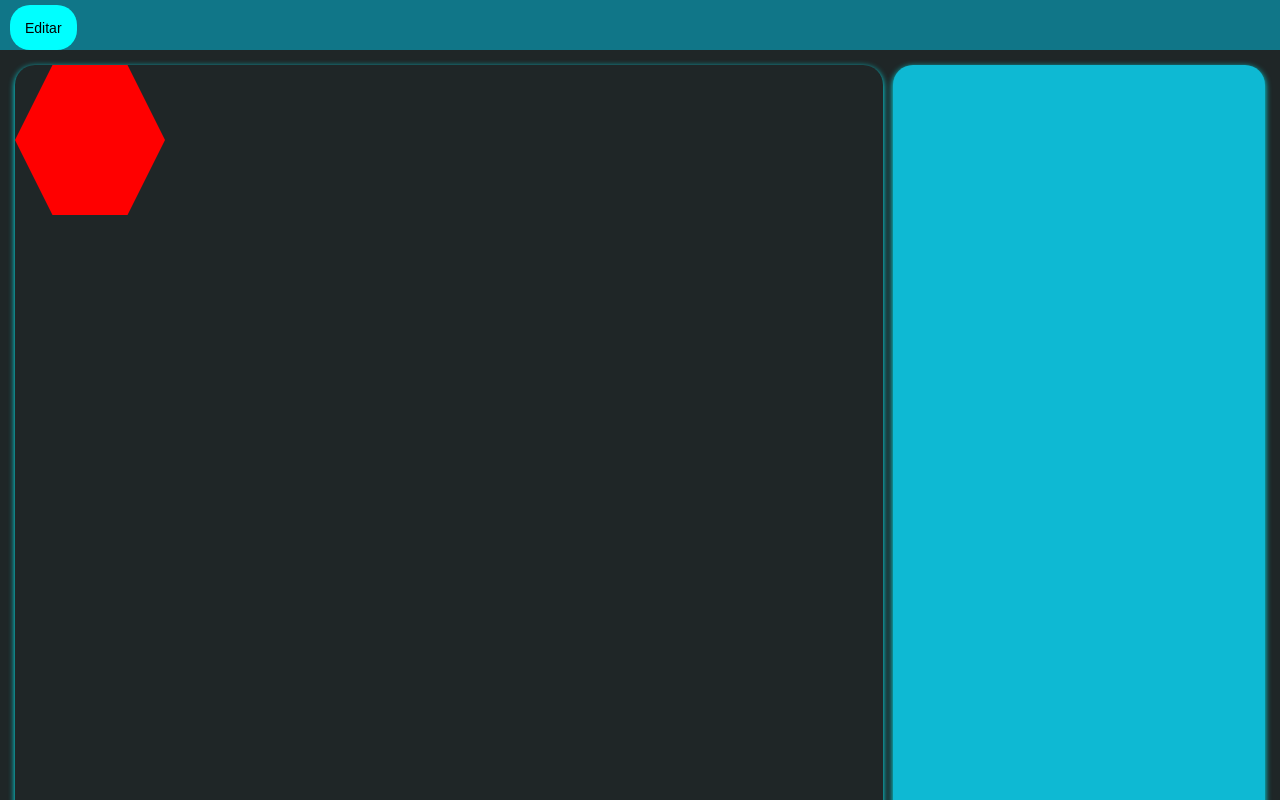
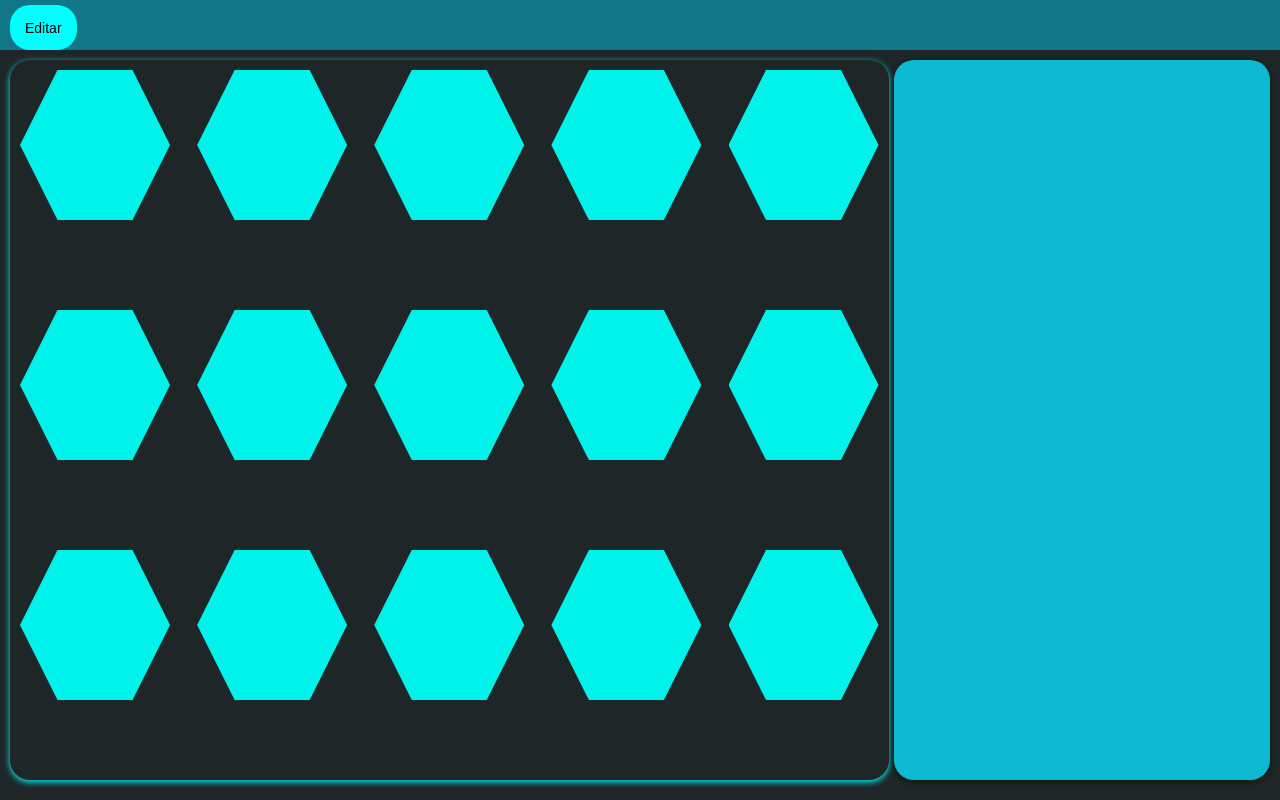
Before and after one commit to Clwser32/Patitas, a plain HTML site: page index.html in a window 1280 px wide. Shown: the top 800 px of the page. Drawn offline with Linux system fonts and the light colour scheme.

Commit message:
18/04/24 arregle el resposive

```diff
--- a/index.html
+++ b/index.html
@@ -13,11 +13,10 @@
       <div class="modal-container" id="modal_container">
         <div class="modal">
           <h1>ventana modal</h1>
-          <p>
-            Lorem ipsum, dolor sit amet consectetur adipisicing elit. Sunt,
-            reprehenderit ipsam reiciendis nemo cum repudiandae impedit maxime
-            totam ex error! Repellat neque ipsum, ipsa aperiam inventore nihil
-            suscipit quibusdam maiores!
+          <form id="formulario">
+            <input type="file" id="imagen" accept="image/*">
+            <button type="submit">Agregar Imagen</button>
+          </form>
           </p>
           <button id="close">cerrar</button>
         </div>
@@ -26,14 +25,28 @@
 
     <div class="contenedorpadre">
       <div class="contenedor1">
-        <div class="hexagon-container">
-          <div class="hexagon"></div>
-        </div>
-        <div class="nombre1"></div>
-      </div>
 
-      <div class="contenedor2"></div>
+        <div class="hexagon"></div>
+        <div class="hexagon"></div>
+        <div class="hexagon"></div>
+        <div class="hexagon"></div>
+        <div class="hexagon"></div>
+        <div class="hexagon"></div>
+        <div class="hexagon"></div>
+        <div class="hexagon"></div>
+        <div class="hexagon"></div>
+        <div class="hexagon"></div>
+        <div class="hexagon"></div>
+        <div class="hexagon"></div>
+        <div class="hexagon"></div>
+        <div class="hexagon"></div>
+        <div class="hexagon"></div>
+
+
     </div>
+    <div class="contenedor2"></div>
+    </div>
+
     <script src="ventana.js"></script>
   </body>
 </html>
--- a/style.css
+++ b/style.css
@@ -10,6 +10,8 @@ body {
   background-color: #1f2627;
   justify-content: center;
   align-items: center;
+  height: 100%;
+  width: 100%;
 }
 
 /* Estilos de la barra de menú */
@@ -24,78 +26,76 @@ body {
 
 .contenedorpadre {
   display: flex;
-  flex-wrap: row;
-  justify-content: space-between;
+  flex-direction: row;
   padding: 10px;
-}
+  }
 
 /* Estilos de los contenedores internos */
 
+/* Estilos para el contenedor1 */
 .contenedor1 {
   border-radius: 20px;
-  width: 70%;
   background-color: #1f2627;
-  margin: 5px;
   box-shadow: 0 2px 6px rgb(0, 247, 255);
-  padding-bottom: 86.602%;
+  height: 100%;
+  margin-right: 5px;
+  display: flex;
+  flex-wrap: wrap;
+  justify-content: space-between;
+  width: calc(70%);
+  height: 90vh;
+
+  box-sizing: border-box;
 }
+/* Estilos para el contenedor2 */
 .contenedor2 {
+  box-sizing: border-box;
   width: 30%;
+  height: 90vh;
   border-radius: 20px;
   background-color: #0eb9d3;
-  margin: 5px;
-  box-shadow: 0 2px 6px rgb(0, 247, 255);
-  padding-bottom: 86.602%;
+  box-shadow: 0 2px 6px rgb(8, 28, 11);
 }
 
-/* Estilos específicos para pantallas más pequeñas */
-@media screen and (max-width: 600px) {
+/* Estilos para las columnas */
+.hexagon {
+
+  margin: 10px;
+  max-width: calc(25% - 5px);
+  height: 150px;
+  width: 150px;
+  background-color: #00f3eb;
+  border-radius: 20px;
+  box-sizing: border-box;
+  box-shadow: 0 2px 6px rgb(27, 48, 48);
+  clip-path: polygon(25% 0, 75% 0, 100% 50%, 75% 100%, 25% 100%, 0 50%);
+}
+
+/* Aqui fuerza que la pantalla al ser menor que 600 pixeles el contenedorpadre se ajuste
+en columnas y cada contenedor tome el 100% de la pantalla en esa resolucuin */
+
+@media screen and (max-width: 500px) {
   .contenedorpadre {
     flex-direction: column;
+    align-items: center;
+    gap: 5px ;
 
   }
 .contenedor1{
+  overflow-y: scroll;
   width: 100%;
 }
 .contenedor2{
+
   width: 100%;
 }
-}
-/* Estilos específicos para pantallas más pequeñas */
 
-.hexagon-container {
-  width: 150px;
-  height: 150px;
-  position: relative;
+  .hexagon {
+    width: calc(50% - 20px);
+    max-width: calc(50% - 25%);
+  }
 }
 
-.hexagon {
-  width: 100%;
-  height: 100%;
-  background-color: #ff0000;
-  position: absolute;
-  clip-path: polygon(25% 0, 75% 0, 100% 50%, 75% 100%, 25% 100%, 0 50%);
-}
-
-.hexagon:before,
-.hexagon:after {
-  content: "";
-  position: absolute;
-  width: 0;
-  border-left: 50px solid transparent;
-  border-right: 50px solid transparent;
-}
-
-.hexagon:before {
-  bottom: 100%;
-  border-bottom: 28px solid #ff0000;
-}
-
-.hexagon:after {
-  top: 100%;
-  width: 0;
-  border-top: 28px solid #ff0000;
-}
 
 /*javascrip ventana*/
 /* Estilos para la ventana emergente */
```
Also changed, not shown: ventana.js (line endings or trailing spaces).
